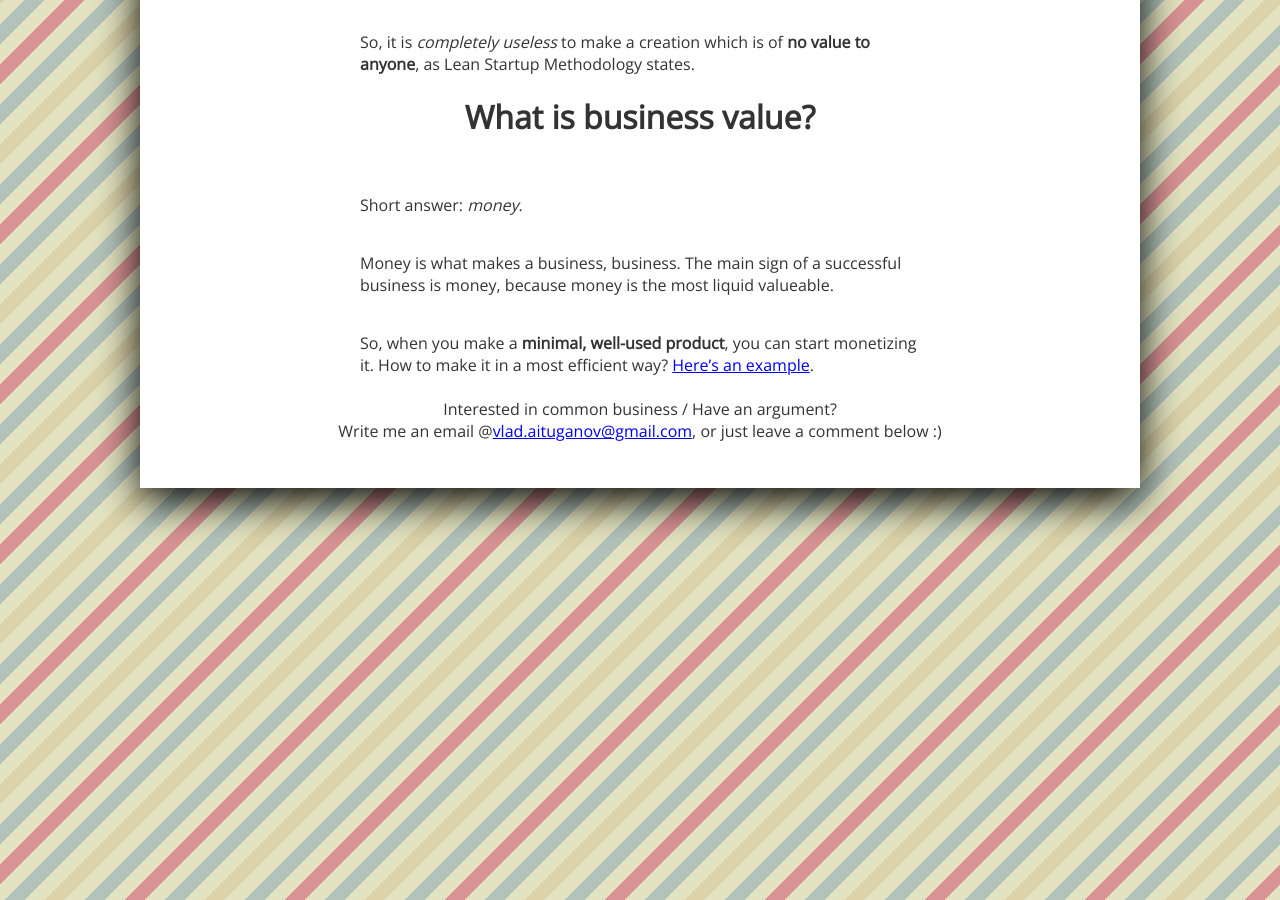
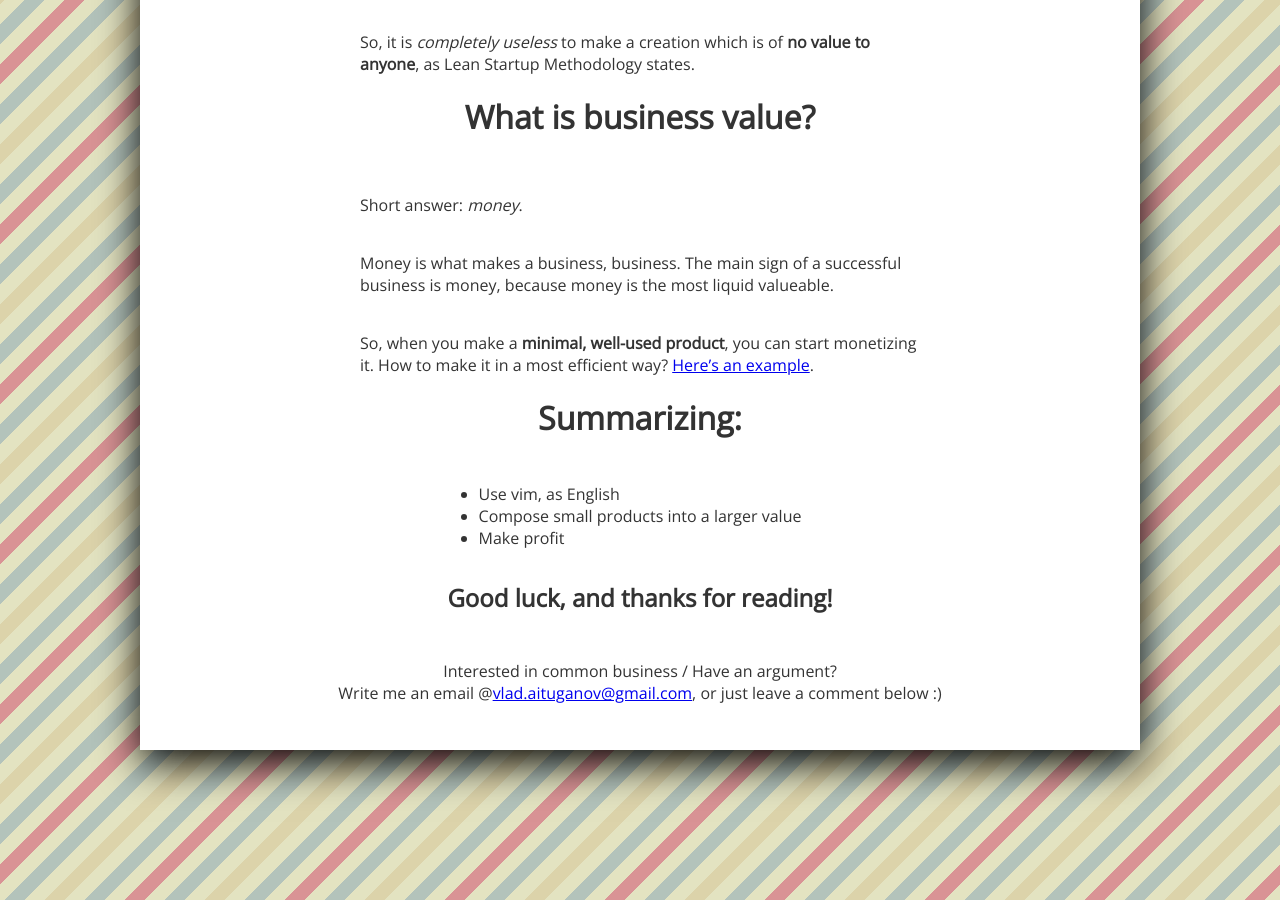
Before and after one commit to Naissur/Naissur.github.io, a Jekyll site: the page built from _posts/2016-04-20-vim.md, in a window 1280 px wide and 900 px high, scrolled down 816 px. Built offline with Jekyll 4.4.1, drawn with Linux system fonts in a browser that asks for light colours; comment, search, counter and statistics services are not loaded.

Commit message:
Fix last post

```diff
--- a/_posts/2016-04-20-vim.md
+++ b/_posts/2016-04-20-vim.md
@@ -36,3 +36,11 @@
 
 So, when you make a **minimal, well-used product**, you can start monetizing it. How to make it in a most efficient way?
 [Here's an example](http://theleanstartup.com/).
+
+# Summarizing:
+
+- Use vim, as English
+- Compose small products into a larger value
+- Make profit
+
+## Good luck, and thanks for reading!
```
